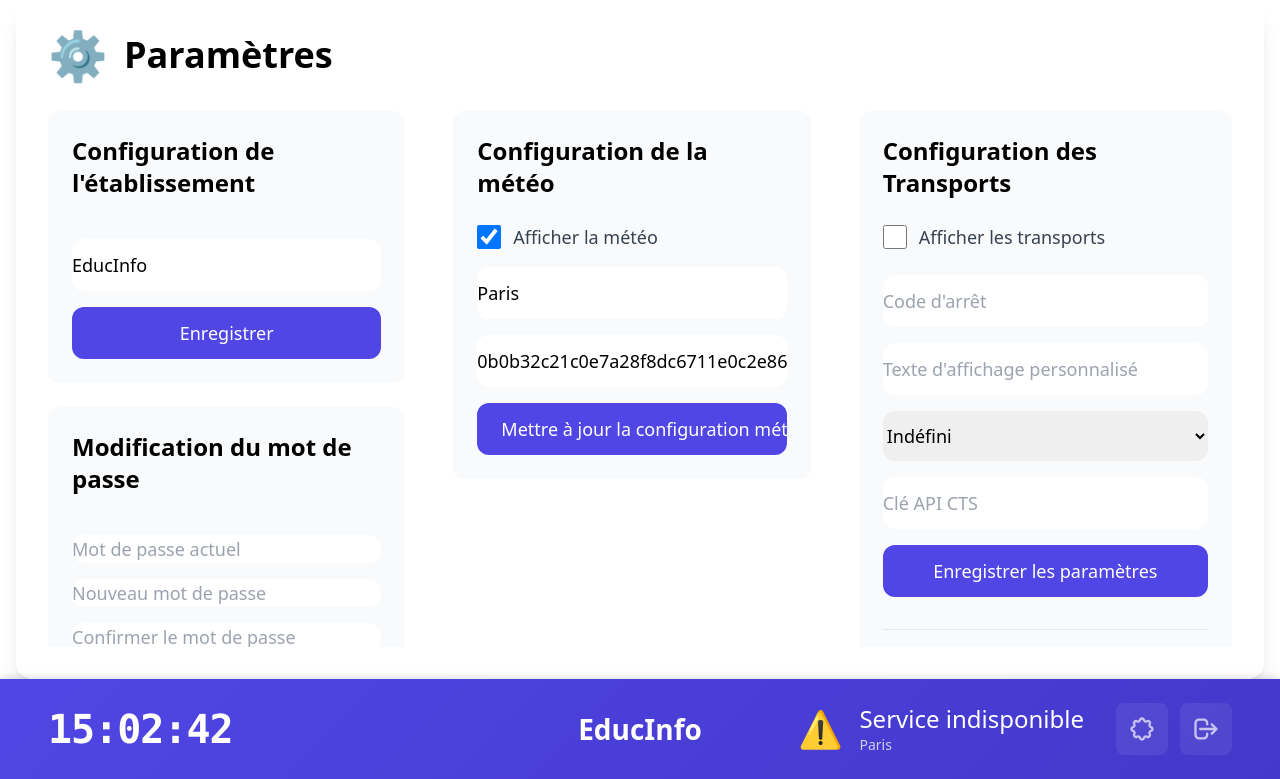
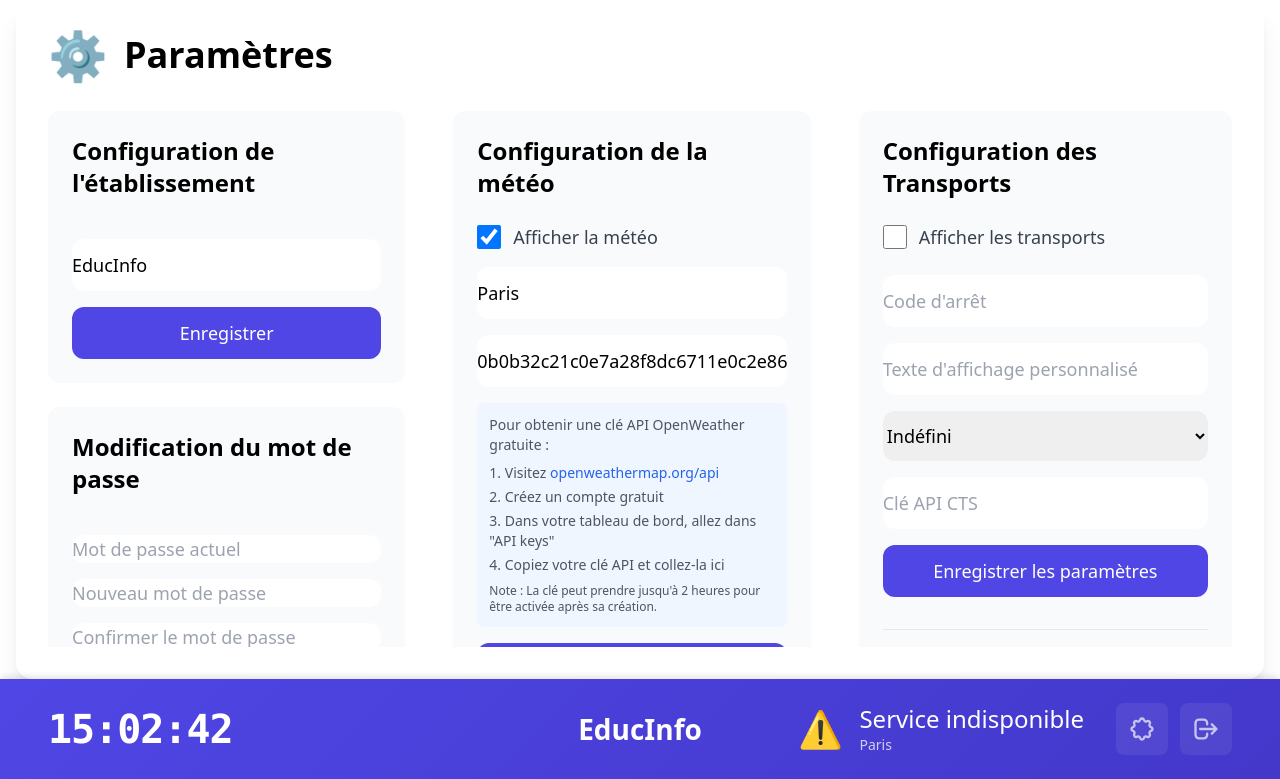
Before and after one commit to bensuperpc/EducInfo, a Flask app: page /admin-dashboard in a window 1280 px wide, after a click that opens the changed part. Shown: the part 93-872 px from the top of the page. Run offline with Flask 3, Linux system fonts and the light colour scheme; a user stored in the database is signed in; data that the repository does not hold is empty; some libraries are stand-ins or nearby versions.

Commit message:
Quelques petites updates

```diff
--- a/app.py
+++ b/app.py
@@ -79,12 +79,33 @@ def inject_models():
 
 @app.errorhandler(404)
 def not_found_error(error):
+    logger.warning(f'Page non trouvée: {request.url}')
     return render_template('errors/404.html'), 404
 
 @app.errorhandler(500)
 def internal_error(error):
+    logger.error(f'Erreur serveur: {error}')
     db.session.rollback()
-    logger.error(f'Server Error: {error}')
+    return render_template('errors/500.html'), 500
+
+@app.errorhandler(403)
+def forbidden_error(error):
+    logger.warning(f'Accès interdit: {request.url} par {current_user.identifiant if not current_user.is_anonymous else "anonyme"}')
+    return render_template('errors/403.html'), 403
+
+@app.errorhandler(401)
+def unauthorized_error(error):
+    logger.warning(f'Accès non autorisé: {request.url}')
+    return render_template('errors/401.html'), 401
+
+@app.errorhandler(405)
+def method_not_allowed_error(error):
+    logger.warning(f'Méthode non autorisée: {request.method} {request.url}')
+    return render_template('errors/405.html'), 405
+
+@app.errorhandler(Exception)
+def handle_unhandled_error(error):
+    logger.error(f'Erreur non gérée: {error}', exc_info=True)
     return render_template('errors/500.html'), 500
 
 @app.route('/')
--- a/config.py
+++ b/config.py
@@ -26,7 +26,7 @@ class Config:
     DEFAULT_ADMIN_PASSWORD = os.environ.get('DEFAULT_ADMIN_PASSWORD', 'admin123')
 
     # OpenWeather API configuration
-    WEATHER_API_KEY = '0b0b32c21c0e7a28f8dc6711e0c2e86b'
+    WEATHER_API_KEY = os.environ.get('WEATHER_API_KEY', '')  # Clé vide par défaut
     WEATHER_CITY = os.environ.get('WEATHER_CITY', 'Paris')
 
     # CTS API configuration
--- a/forms.py
+++ b/forms.py
@@ -26,7 +26,7 @@ class AbsenceForm(FlaskForm):
         ('mercredi', 'Mercredi'),
         ('jeudi', 'Jeudi'),
         ('vendredi', 'Vendredi'),
-        ('samedi', 'Samedi'),  # Ajout du samedi
+        ('samedi', 'Samedi'),
     ])
     submit_absence = SubmitField('Ajouter / Modifier')
 
@@ -36,7 +36,7 @@ class AbsenceForm(FlaskForm):
 
 class WidgetConfigForm(FlaskForm):
     show_menu_cantine = BooleanField('Afficher le menu de la cantine')
-    show_transports = BooleanField('Afficher les transports')  # Champ indépendant
+    show_transports = BooleanField('Afficher les transports')
     cts_stop_code = StringField("Code d'arrêt CTS", validators=[Optional()])
     cts_vehicle_mode = SelectField(
         "Mode de transport",
--- a/models.py
+++ b/models.py
@@ -37,7 +37,7 @@ class Absence(db.Model):
     mercredi = db.Column(db.Boolean, default=False)
     jeudi = db.Column(db.Boolean, default=False)
     vendredi = db.Column(db.Boolean, default=False)
-    samedi = db.Column(db.Boolean, default=False)  # Ajout du samedi
+    samedi = db.Column(db.Boolean, default=False)
 
 class WidgetConfig(db.Model):
     id = db.Column(db.Integer, primary_key=True)
@@ -46,7 +46,7 @@ class WidgetConfig(db.Model):
     cts_stop_code = db.Column(db.String(20), default="")
     cts_vehicle_mode = db.Column(db.String(20), default="undefined")
     cts_api_token = db.Column(db.String(64), default="")
-    cts_stop_display = db.Column(db.String(50), default="")  # Nouveau champ pour l'affichage personnalisé
+    cts_stop_display = db.Column(db.String(50), default="")
 
     @staticmethod
     def get_config():
--- a/templates/admin_dashboard.html
+++ b/templates/admin_dashboard.html
@@ -272,6 +272,16 @@
                         </div>
                         {{ weather_form.city(class="w-full rounded-xl border-gray-300 text-lg py-3", placeholder="Ville") }}
                         {{ weather_form.api_key(class="w-full rounded-xl border-gray-300 text-lg py-3", placeholder="Clé API OpenWeather") }}
+                        <div class="text-sm text-gray-600 mt-2 p-3 bg-blue-50 rounded-lg">
+                            <p class="mb-2">Pour obtenir une clé API OpenWeather gratuite :</p>
+                            <ol class="list-decimal list-inside space-y-1">
+                                <li>Visitez <a href="https://openweathermap.org/api" target="_blank" class="text-blue-600 hover:underline">openweathermap.org/api</a></li>
+                                <li>Créez un compte gratuit</li>
+                                <li>Dans votre tableau de bord, allez dans "API keys"</li>
+                                <li>Copiez votre clé API et collez-la ici</li>
+                            </ol>
+                            <p class="mt-2 text-xs">Note : La clé peut prendre jusqu'à 2 heures pour être activée après sa création.</p>
+                        </div>
                         {{ weather_form.submit_weather(class="w-full px-6 py-3 bg-indigo-600 text-white rounded-xl text-lg hover:bg-indigo-700 mt-4") }}
                     </form>
                 </div>
```
